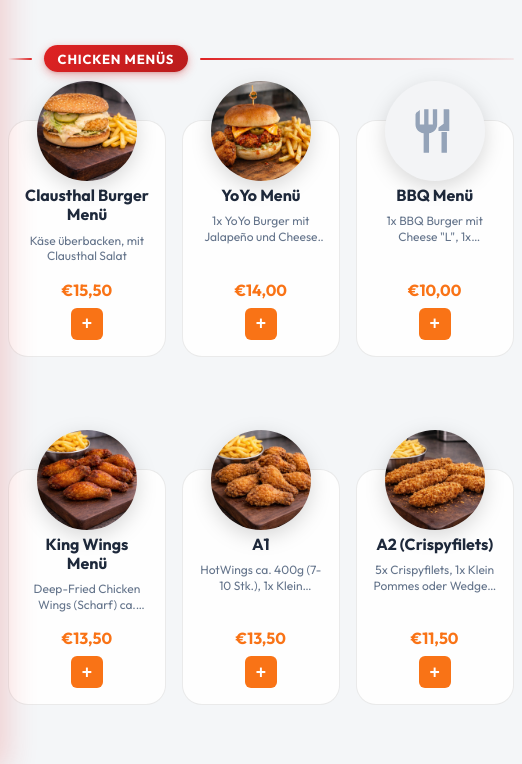
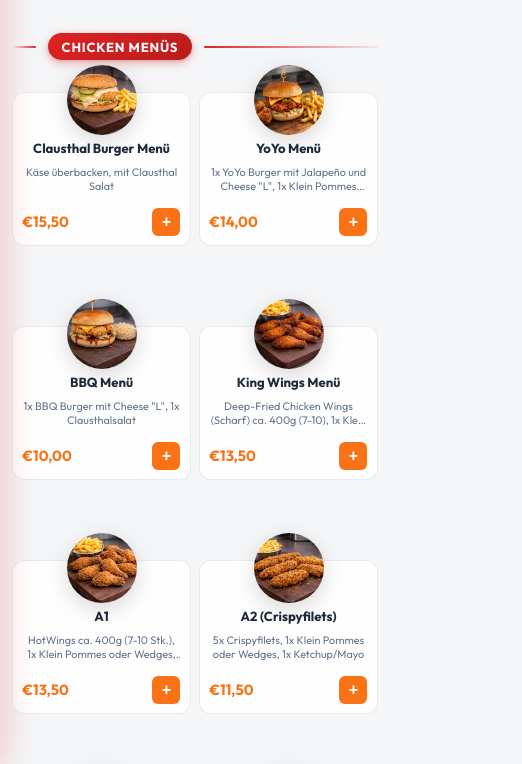
Before and after one commit to toklutimur/monamie-burger, a website built with Vite: page index.html in a window 390 px wide. Shown: the part 74-838 px from the top of the page, 522 px wide, since content can reach past the window. Built offline with nearby package versions, Linux system fonts and the light colour scheme.

Commit message:
Fix mobile layout: 2-col grid, scroll indicator, add BBQ Menü image

```diff
--- a/main.js
+++ b/main.js
@@ -187,6 +187,7 @@ const PRODUCTS = {
       'A3 (2x Monamie Burger)': 'A3.jpeg',
       'A4': 'A4.jpeg',
       'B3': 'B3.jpeg',
+      'BBQ Menü': 'bbqmenü.jpeg',
       'BBQ-Wrap Menü': 'bbq wrap menü.jpeg',
       'Beef Burger': 'beef burger menü.jpeg',
       'Beef Wrap': 'beef wrap menü.jpeg',
@@ -866,7 +867,7 @@ const PRODUCTS = {
         clearTimeout(scrollIdleTimeout);
         scrollIdleTimeout = setTimeout(() => {
           indicator.classList.add('idle');
-        }, 1500); // 1.5s timeout
+        }, 400); // 0.4s timeout
       }
       handleScrollSpy();
     });
@@ -902,6 +903,11 @@ const PRODUCTS = {
 
       lastActiveCatId = null; // force update
       handleScrollSpy();
+
+      // Start idle on mobile so it doesn't overlap on page load
+      if (window.innerWidth <= 768) {
+        indicator.classList.add('idle');
+      }
     }
 
 // Expose functions to global scope for inline HTML event handlers (required for ES modules)
--- a/style.css
+++ b/style.css
@@ -14,6 +14,10 @@
       margin: 0;
       padding: 0;
       box-sizing: border-box;
+    }
+
+    html, body {
+      overflow-x: hidden;
     }
 
     body {
@@ -388,7 +392,7 @@
       background: none;
       /* Fade transition — visible while scrolling, fades when idle */
       opacity: 1;
-      transition: opacity 0.6s ease;
+      transition: opacity 0.3s ease;
     }
 
     .scroll-indicator.idle {
@@ -478,26 +482,40 @@
       pointer-events: none;
     }
 
-    /* Mobile adjustments: slightly smaller text so it fits 16 items */
+    /* Mobile adjustments: hide labels, show only track + dot */
     @media (max-width: 768px) {
       .scroll-indicator {
-        right: 0.2rem;
-        padding: 0.25rem 0;
+        right: 0.15rem;
+        padding: 0.2rem 0;
       }
       .scroll-indicator-label {
-        font-size: 0.65rem;
+        font-size: 0;
+        width: 0;
+        opacity: 0;
+        overflow: hidden;
+        transition: all 0.25s ease;
+      }
+      /* Show label only for the active item */
+      .scroll-indicator-item[data-dist="0"] .scroll-indicator-label {
+        font-size: 0.55rem;
+        width: auto;
+        max-width: 52px;
+        opacity: 1;
+        overflow: hidden;
+        text-overflow: ellipsis;
       }
       .scroll-indicator-item {
-        padding: 4px 16px 4px 0;
-        min-height: 26px;
+        padding: 2.5px 12px 2.5px 0;
+        min-height: 18px;
       }
       .scroll-indicator-slider {
-        width: 8px;
-        height: 8px;
+        width: 6px;
+        height: 6px;
         right: 2px;
       }
       .scroll-indicator::before {
-        right: 5px;
+        right: 4px;
+        width: 1.5px;
       }
     }
 
@@ -596,6 +614,21 @@
 
       .main-layout {
         flex-direction: column;
+        max-width: 100vw;
+      }
+
+      /* 2-column grid on mobile for clean fit */
+      .products-list {
+        grid-template-columns: repeat(2, 1fr);
+        gap: 0.75rem;
+        row-gap: 3.5rem;
+        padding-top: 3rem;
+      }
+
+      .container {
+        padding: 0.75rem;
+        padding-right: 1rem;
+        max-width: 100vw;
       }
 
       .category-nav {
@@ -786,56 +819,64 @@
         justify-content: space-between;
       }
 
-      /* Adjustments for 3-column product layout on mobile */
       .container {
         padding: 0.5rem;
-      }
+        padding-right: 0.75rem;
+      }
+
       .products-list {
-        gap: 0.35rem;
+        gap: 0.5rem;
         row-gap: 3rem;
         padding-top: 2.5rem;
       }
+
       .product {
-        padding: 0.5rem;
+        padding: 0.6rem;
         padding-top: 0;
         margin-top: 2rem;
         border-radius: 12px;
       }
+
       .product-img-wrapper {
-        width: 65px;
-        height: 65px;
-        top: -25px;
-      }
+        width: 70px;
+        height: 70px;
+        top: -28px;
+      }
+
       .product-info {
-        margin-top: 45px;
-      }
+        margin-top: 48px;
+      }
+
       .product-name {
-        font-size: 0.8rem;
-      }
+        font-size: 0.82rem;
+      }
+
       .product-desc {
-        font-size: 0.65rem;
+        font-size: 0.68rem;
         margin-top: 0.15rem;
       }
+
       .product-actions {
         padding-top: 0.35rem;
-        flex-direction: column;
-        gap: 0.5rem;
-        align-items: center;
-      }
+      }
+
       .product-price {
         font-size: 0.85rem;
       }
+
       .btn {
-        width: 24px;
-        height: 24px;
-        min-width: 24px;
+        width: 28px;
+        height: 28px;
+        min-width: 28px;
         font-size: 0.9rem;
-        border-radius: 4px;
-      }
+        border-radius: 6px;
+      }
+
       .qty {
         font-size: 0.8rem;
         min-width: 14px;
       }
+
       .category-title {
         margin-bottom: -2.5rem;
       }
@@ -893,6 +934,7 @@
       row-gap: 4rem;
       margin-bottom: 1.5rem;
       padding-top: 3.5rem;
+      max-width: 100%;
     }
 
     .product {
@@ -1519,3 +1561,105 @@
         margin-bottom: 1rem;
       }
     }
+
+    /* ===== MOBILE OVERRIDES (must appear after base styles) ===== */
+    @media (max-width: 768px) {
+      .products-list {
+        grid-template-columns: repeat(2, 1fr) !important;
+        gap: 0.75rem;
+        row-gap: 3.5rem;
+        padding-top: 3rem;
+      }
+
+      .product {
+        margin-top: 2.5rem;
+        padding: 0.75rem;
+        padding-top: 0;
+        border-radius: 14px;
+      }
+
+      .product-img-wrapper {
+        width: 80px;
+        height: 80px;
+        top: -32px;
+      }
+
+      .product-info {
+        margin-top: 52px;
+      }
+
+      .product-name {
+        font-size: 0.88rem;
+      }
+
+      .product-desc {
+        font-size: 0.72rem;
+      }
+
+      .product-actions {
+        padding-top: 0.4rem;
+      }
+
+      .product-price {
+        font-size: 0.92rem;
+      }
+
+      .btn {
+        width: 30px;
+        height: 30px;
+        min-width: 30px;
+        font-size: 1rem;
+        border-radius: 6px;
+      }
+
+      .container {
+        padding: 0.75rem;
+        padding-right: 0.75rem;
+        max-width: 100vw;
+        overflow-x: hidden;
+      }
+
+      .category-title {
+        margin: 1.5rem 0 -2.5rem 0;
+      }
+    }
+
+    @media (max-width: 480px) {
+      .products-list {
+        grid-template-columns: repeat(2, 1fr) !important;
+        gap: 0.5rem;
+        row-gap: 3rem;
+        padding-top: 2.5rem;
+      }
+
+      .product {
+        padding: 0.6rem;
+        padding-top: 0;
+        margin-top: 2rem;
+        border-radius: 12px;
+      }
+
+      .product-img-wrapper {
+        width: 70px;
+        height: 70px;
+        top: -28px;
+      }
+
+      .product-info {
+        margin-top: 48px;
+      }
+
+      .product-name {
+        font-size: 0.82rem;
+      }
+
+      .product-desc {
+        font-size: 0.68rem;
+      }
+
+      .btn {
+        width: 28px;
+        height: 28px;
+        min-width: 28px;
+      }
+    }
```
Also changed, not shown: menus/popular menus/bbqmenü.jpeg (added).
